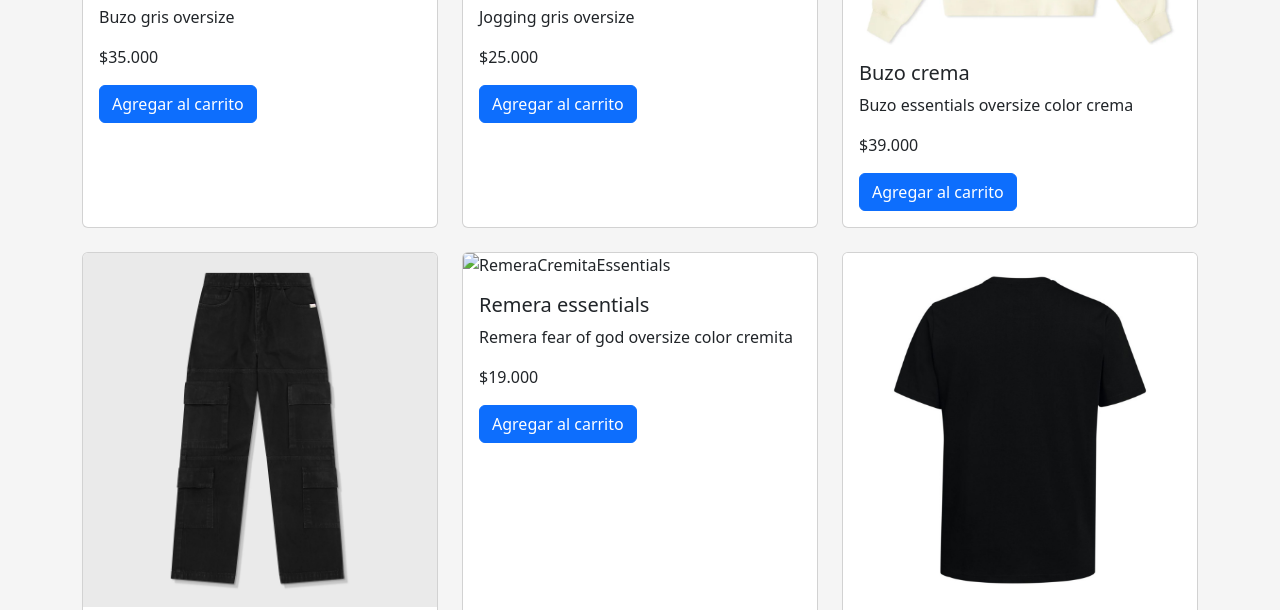
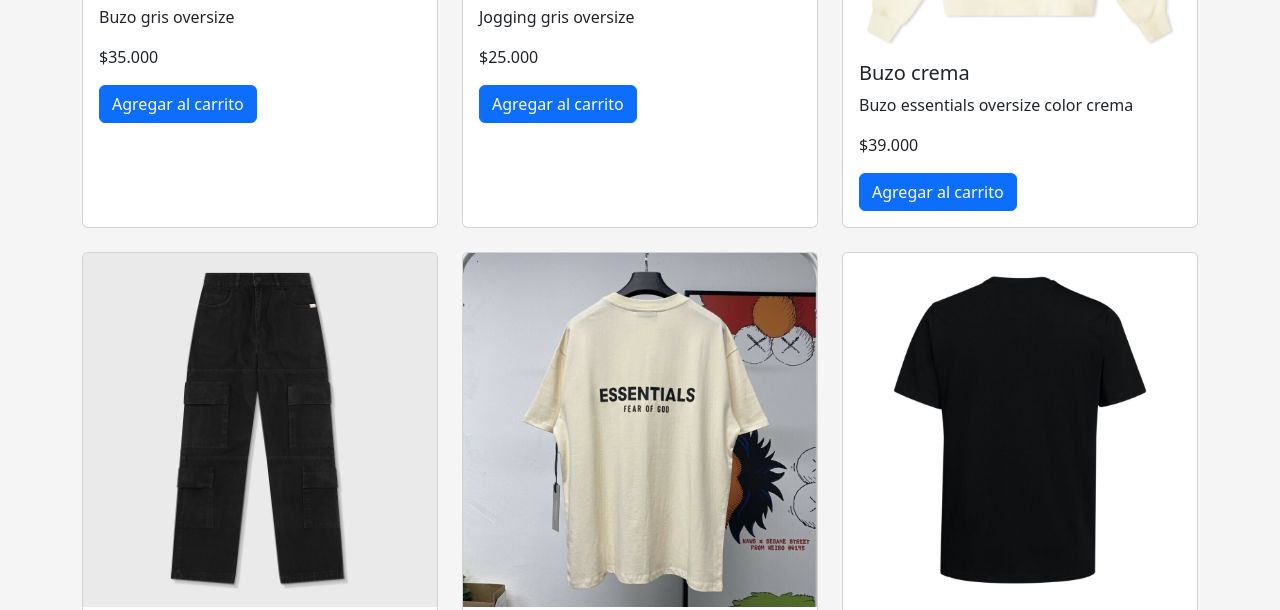
Before and after one commit to JuanPabloMeza/Bran-K-Meza, a website: page pages/productos.html in a window 1280 px wide. Shown: the part 541-1151 px from the top of the page. Drawn offline with nearby package versions, Linux system fonts and the light colour scheme; a web font is replaced by a local one.

Commit message:
cambio en producto

```diff
--- a/pages/productos.html
+++ b/pages/productos.html
@@ -100,7 +100,7 @@
         </div>
         <div class="col">
           <div class="card h-100">
-            <img src="../assets/" class="card-img-top" alt="RemeraCremitaEssentials">
+            <img src="../assets/remerafearofgod.jpeg" class="card-img-top" alt="RemeraCremitaEssentials">
             <div class="card-body">
               <h5 class="card-title">Remera essentials</h5>
               <p class="card-text">Remera fear of god oversize color cremita</p>
```
